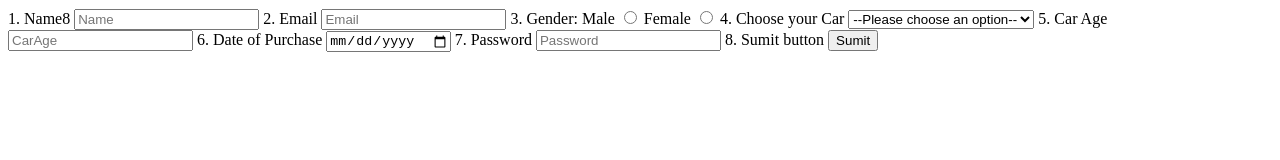
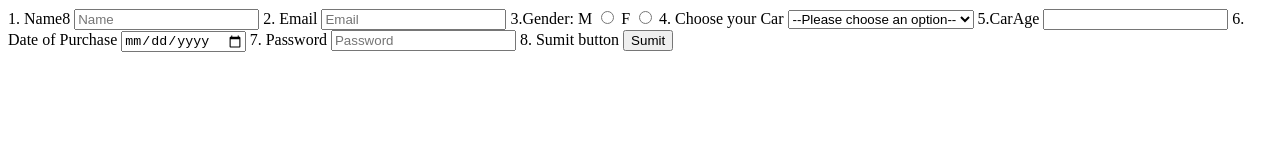
Before and after one commit to acciojob/car-insurance-form-ashwanimaurya85, a website: page main.html in a window 1280 px wide. Drawn offline with Linux system fonts and the light colour scheme.

Commit message:
created a submission

```diff
--- a/main.html
+++ b/main.html
@@ -18,11 +18,11 @@
 	<input type="email" id="email" placeholder="Email" required >
 </dev>
 		<dev>
-	<label for="Gender">3. Gender:</label>
-			<label for="Gender">Male</label>
-	<input type="radio" name="Gender" placeholder="Gender" required>
-	<label for="Gender">Female</label>
-	<input type="radio" name="Gender" placeholder="Gender" required>
+	<label for="gender">3.Gender:</label>
+			<label for="gender">M</label>
+	<input type="radio" name="gender" id="gender"required>
+	<label for="gender">F</label>
+	<input type="radio" name="gender" id="gender" required>
 		</dev>
 		<dev>
 	<label for="cars">4. Choose your Car</label>
@@ -35,8 +35,8 @@
 	</select>
 			</dev>
 		<dev>
-	<label for="car">5. Car Age</label>
-	<input type="number" id="carage" placeholder="CarAge" required>
+	<label for="Carage">5.CarAge</label>
+	<input type="number" id="Carage" required>
 		</dev>
 		<dev>
 	<label for="dop">6. Date of Purchase</label>
```
